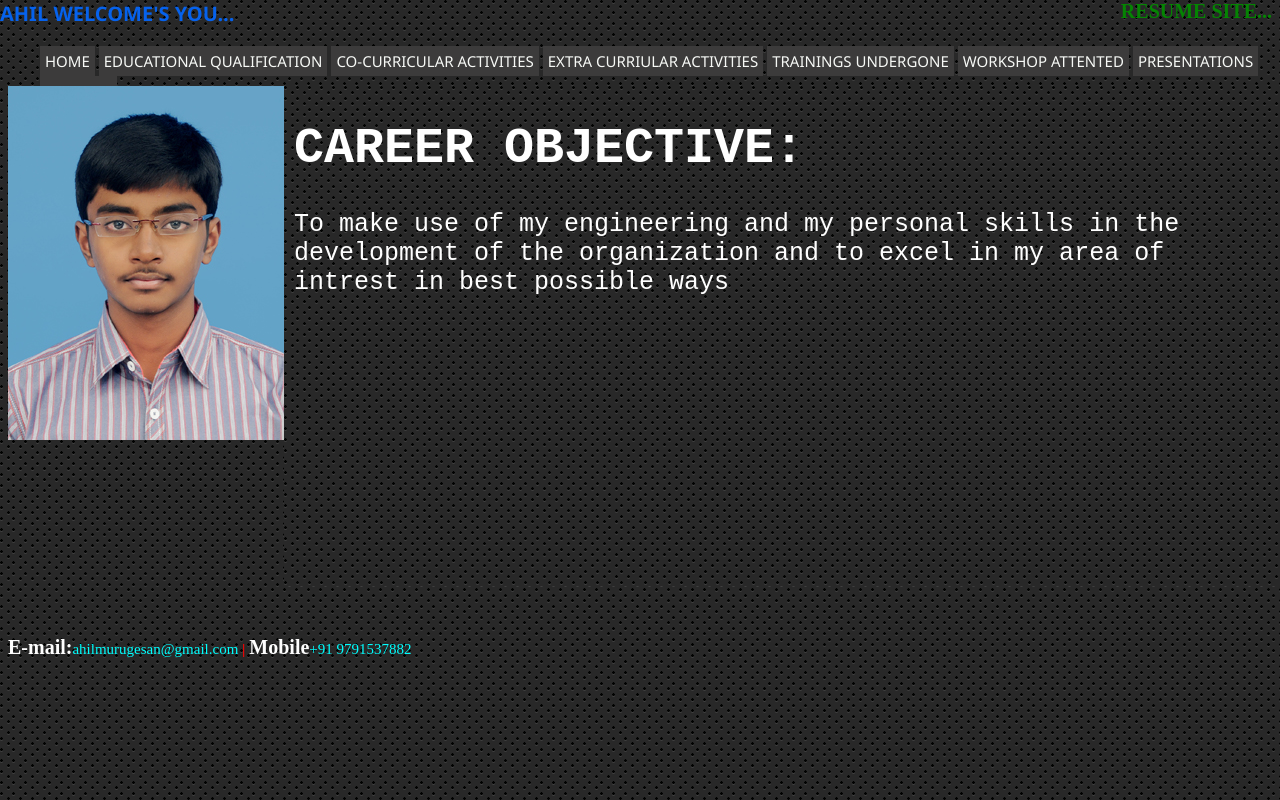
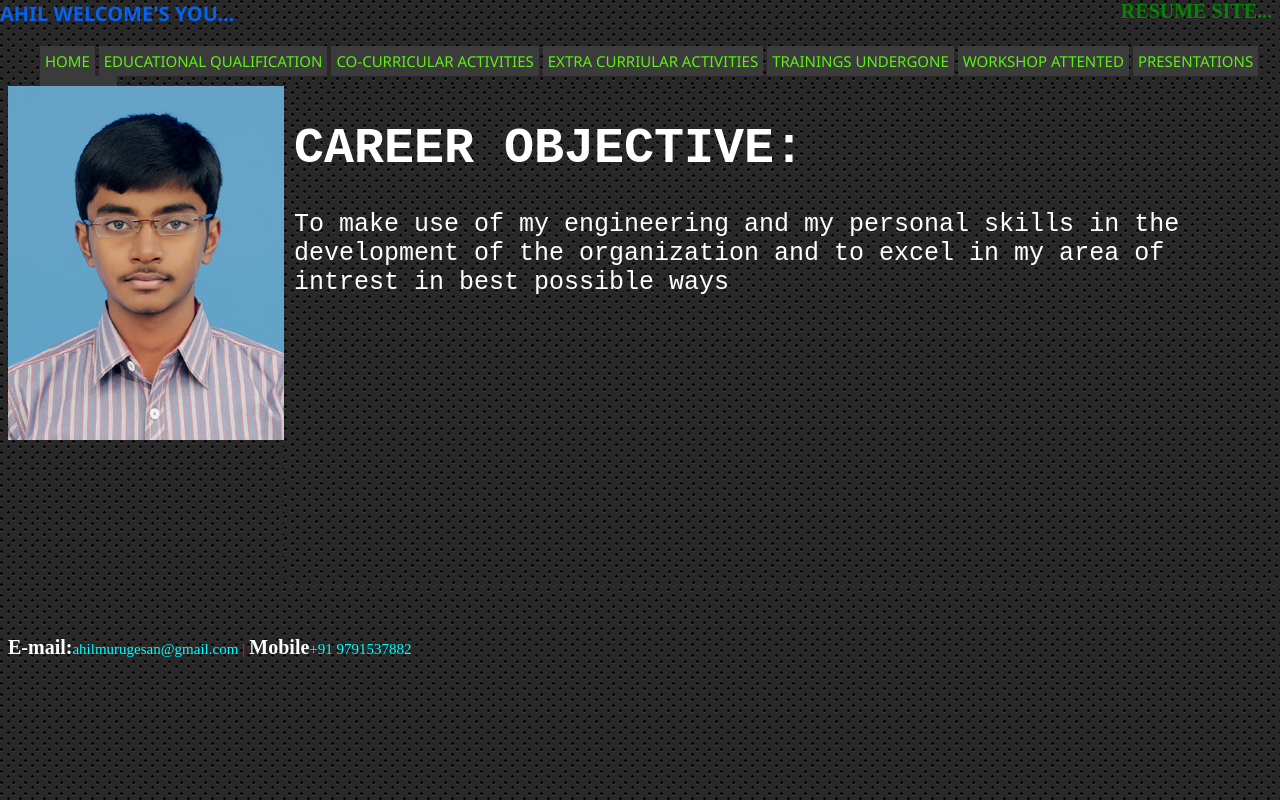
Before and after one commit to Ahilmurugesan/ahilmurugesan.github.io, a plain HTML site: page index.html in a window 1280 px wide. Drawn offline with Linux system fonts and the light colour scheme.

Commit message:
Update style.css

```diff
--- a/stylesheet/style.css
+++ b/stylesheet/style.css
@@ -41,7 +41,7 @@ body{
 	text-decoration: none;
 	font-size: 15px;
 	font-family: segoe ui;
-	color: #f7f9f6;
+	color: #5cf112;
 	display: inline-block;
 	padding: 5px;
 	background-color: #3c3b3b;
```
